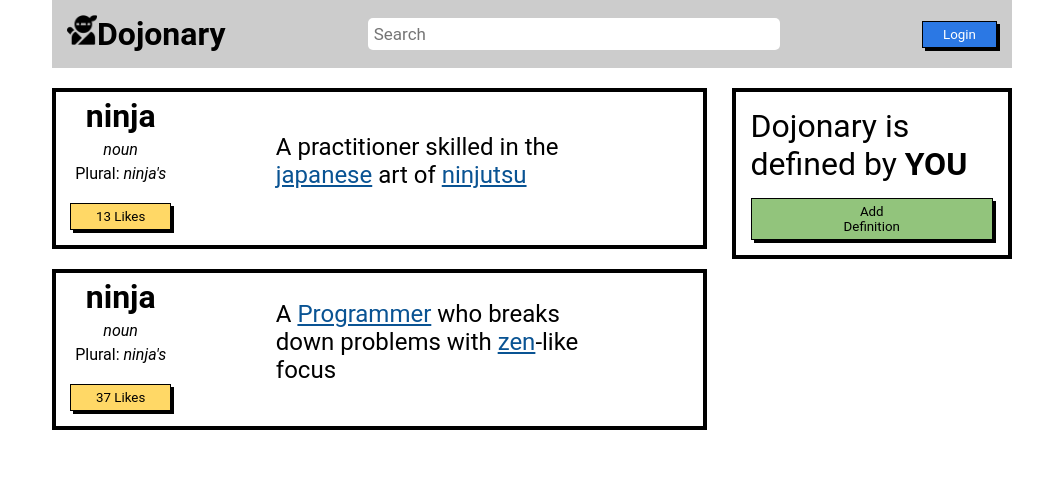
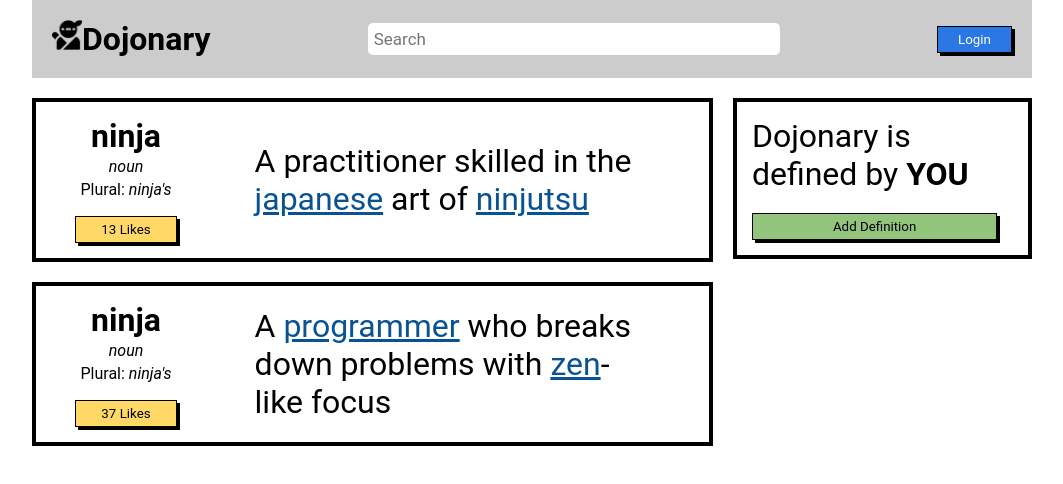
Before and after one commit to chris-nowicki/button_clicker, a plain HTML site: page index.html in a window 1280 px wide. Shown: the whole page, without its empty margins (108-1171 px from the left). Drawn offline with Linux system fonts and the light colour scheme.

Commit message:
refactored code at 98%

```diff
--- a/assets/styles/styles.css
+++ b/assets/styles/styles.css
@@ -10,7 +10,7 @@
 
 /* page wrapper */
 .page-wrapper {
-    width: 75%;
+    max-width: 1000px;
     margin: 0px auto;
 }
 
@@ -18,19 +18,13 @@
 .search-bar-container {
     background-color: #ccc;
     display: flex;
+    flex: row;
     align-items: center;
     justify-content: space-between;
+    padding: 20px;
 }
 
-.ninja {
-    height: 30px;
-}
-
-.search-bar-title {
-    margin: 15px 0px 15px 15px;
-}
-
-.search-bar input[type=text] {
+.search-bar-container input[type=text] {
     padding: 6px;
     width: 400px;
     border: none;
@@ -38,9 +32,13 @@
     border-radius: 5px;
 }
 
-.search-bar input:focus {
+.search-bar-container input:focus {
     outline: none !important;
     box-shadow: 0 0 10px #000;
+}
+
+.ninja {
+    height: 30px;
 }
 
 .login-btn {
@@ -51,50 +49,38 @@
     box-shadow: 3px 3px black;
     color: white;
     font-weight: normal;
-    margin: 0px 15px 0px 0px; /* simplify */
 }
 
 /* body content wrappers */
 .body-wrapper {
-    margin: 20px auto 0px;
+    margin-top: 20px;
     display: flex;
 }
 
 .left-column-wrapper {
-    flex: .7;
-    margin: 0px 25px 0px 0px; /* could do just margin-right for 1 property */
-}
-
-.right-column-wrapper {
-    flex: .3;
+    width: 100%;
+    margin-right: 20px;
 }
 
 /* word definition styling */
 .word-definition-container {
     display: flex;
+    flex-direction: row;
+    align-items: center;
     border: 4px solid black;
+    padding: 15px;
     margin-bottom: 20px;
-    padding: 0px 0px 15px 0px; /* simplify padding */
 }
 
 .word-container {
-    width: 25%;
+    width: 150px;
     display: flex;
     flex-direction: column;
     align-items: center;
 }
 
-.word {
-    text-align: center;
-}
-
-.word h1,
-.word p {
-    margin: 5px;
-}
-
-.like-btn-container {
-    margin: 15px 0px 0px 0px;
+.word-container p {
+    margin: 2px 0px;
 }
 
 .like-btn {
@@ -104,18 +90,13 @@
     box-shadow: 3px 3px black;
     color: black;
     font-weight: normal;
-}
-
-.definition-container {
-    width: 100%;
-    display: flex;
-    align-items: center;
-    justify-content: center;
+    margin-top: 15px;
 }
 
 .word-define {
-    width: 65%;
-    font-size: 1.5em;
+    width: 60%;
+    font-size: 2.00em;
+    margin: 0px auto;
 }
 
 .word-define a {
@@ -126,14 +107,12 @@
 .add-definition-container {
     border: 4px solid black;
     padding: 15px;
+    height: 100%;
 }
 
 .phrase {
     font-size: 2em;
-}
-
-.add-defnition-btn-container {
-    margin: 15px 0px 0px 0px;
+    margin-bottom: 20px;
 }
 
 .add-definition-btn {
@@ -144,3 +123,20 @@
     color: black;
     font-weight: normal;
 }
+
+/* * media screens adjustment */
+/* Medium screens */
+@media all and (max-width: 800px) {
+    .body-wrapper {
+    /* When on medium sized screens, we center it by evenly distributing empty space around items */
+    flex-direction: row;
+    }
+}
+
+/* Small screens */
+@media all and (max-width: 500px) {
+    .body-wrapper {
+    /* On small screens, we are no longer using row direction but column */
+    flex-direction: column;
+    }
+}
--- a/index.html
+++ b/index.html
@@ -13,15 +13,9 @@
 
             <!-- search bar -->
             <div class="search-bar-container">
-                <div class="search-bar-title"> <!--! simplify by all child in div container-->
                     <h1><img src="/assets/images/ninja.png" alt="icon of a ninja" class="ninja">Dojonary</h1>
-                </div>
-                <div class="search-bar">
                     <input type="text" placeholder="Search">
-                </div>
-                <div class="login">
                     <button class="login-btn" onclick="LoginLogout(this)">Login</button>
-                </div>
             </div>
             <!-- search bar end -->
 
@@ -32,68 +26,36 @@
                 <div class="left-column-wrapper">
 
                     <!-- word definition -->
-                    <div class="word-defintion-wrapper">
                         <div class="word-definition-container">
                             <div class="word-container">
-                                <div class="word">
                                     <h1>ninja</h1>
                                     <p><i>noun</i></p>
                                     <p>Plural: <i>ninja's</i></p>
-                                </div>
-                                <div class="like-btn-container">
                                     <button class="like-btn" onclick="alert('Ninja was liked')">13 Likes</button>
                             </div>
-                            </div>
-                            <div class="definition-container">
-                                <div class="word-define">
-                                    <p>A practitioner skilled in the <a href="#">japanese</a> art of <a href="#">ninjutsu</a></p>
-                                </div>
-                            </div>
-                        </div>
+                            <p class="word-define">A practitioner skilled in the<a href="#"> japanese</a> art of <a href="#">ninjutsu</a></p>
                         </div>
                     <!-- word definition end -->
-
                     <!-- word definition -->
-                    <div class="word-defintion-wrapper">
                     <div class="word-definition-container">
                         <div class="word-container">
-                                <div class="word">
                                 <h1>ninja</h1>
                                 <p><i>noun</i></p>
                                 <p>Plural: <i>ninja's</i></p>
-                                </div>
-                                <div class="like-btn-container">
                                 <button class="like-btn" onclick="alert('Ninja was liked')">37 Likes</button>
                         </div>
-                            </div>
-                            <div class="definition-container">
-                                <div class="word-define">
-                                    <p>A <a href="#">Programmer</a> who breaks down problems with <a href="#">zen</a>-like focus</p>
-                                </div>
-                            </div>
-                        </div>
+                        <p class="word-define">A <a href="#">programmer</a> who breaks down problems with <a href="#">zen</a>-like focus</p>
                     </div>
                 <!-- word definition end -->
                 </div>
                 <!-- left column end -->
 
-                <!-- right column wrapper -->
-                <div class="right-column-wrapper">
-
                 <!-- add definition -->
-                    <div class="add-definition-wrapper">
                 <div class="add-definition-container">
-                            <div class="phrase">
-                                <p>Dojonary is defined by <b>YOU</b></p>
-                            </div>
-                            <div class="add-defnition-btn-container">
+                        <p class="phrase">Dojonary is defined by <b>YOU</b></p>
                         <button class="add-definition-btn" onclick="removeBTN(this)">Add Definition</button>
                 </div>
-                        </div>
-                    </div>
                 <!-- add definition end -->
-                </div>
-                <!-- right column end -->
             </div>
             <!-- body wrapper end -->
         </div>
```
Lines whose indentation alone changed are shown as unchanged.
